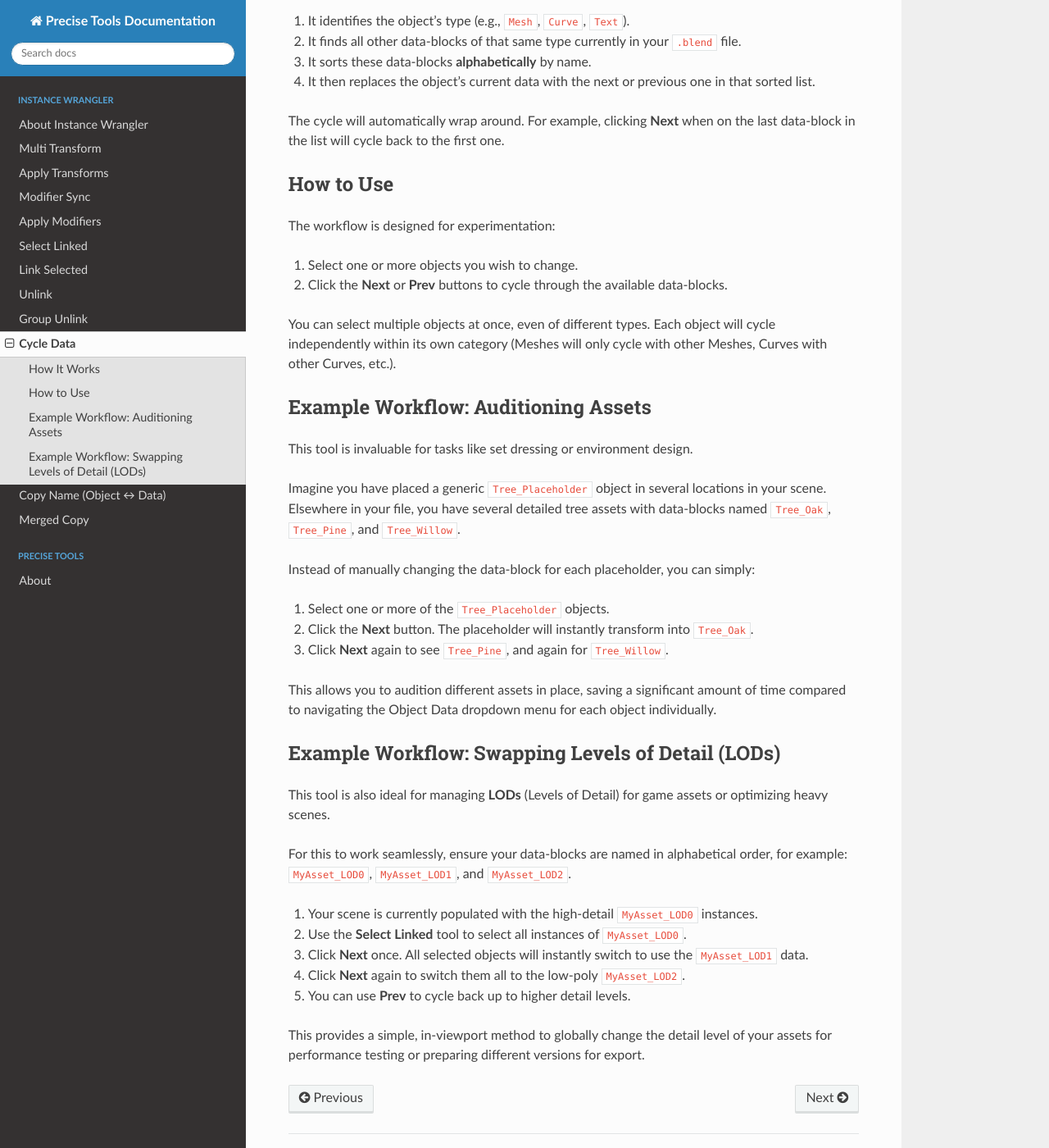
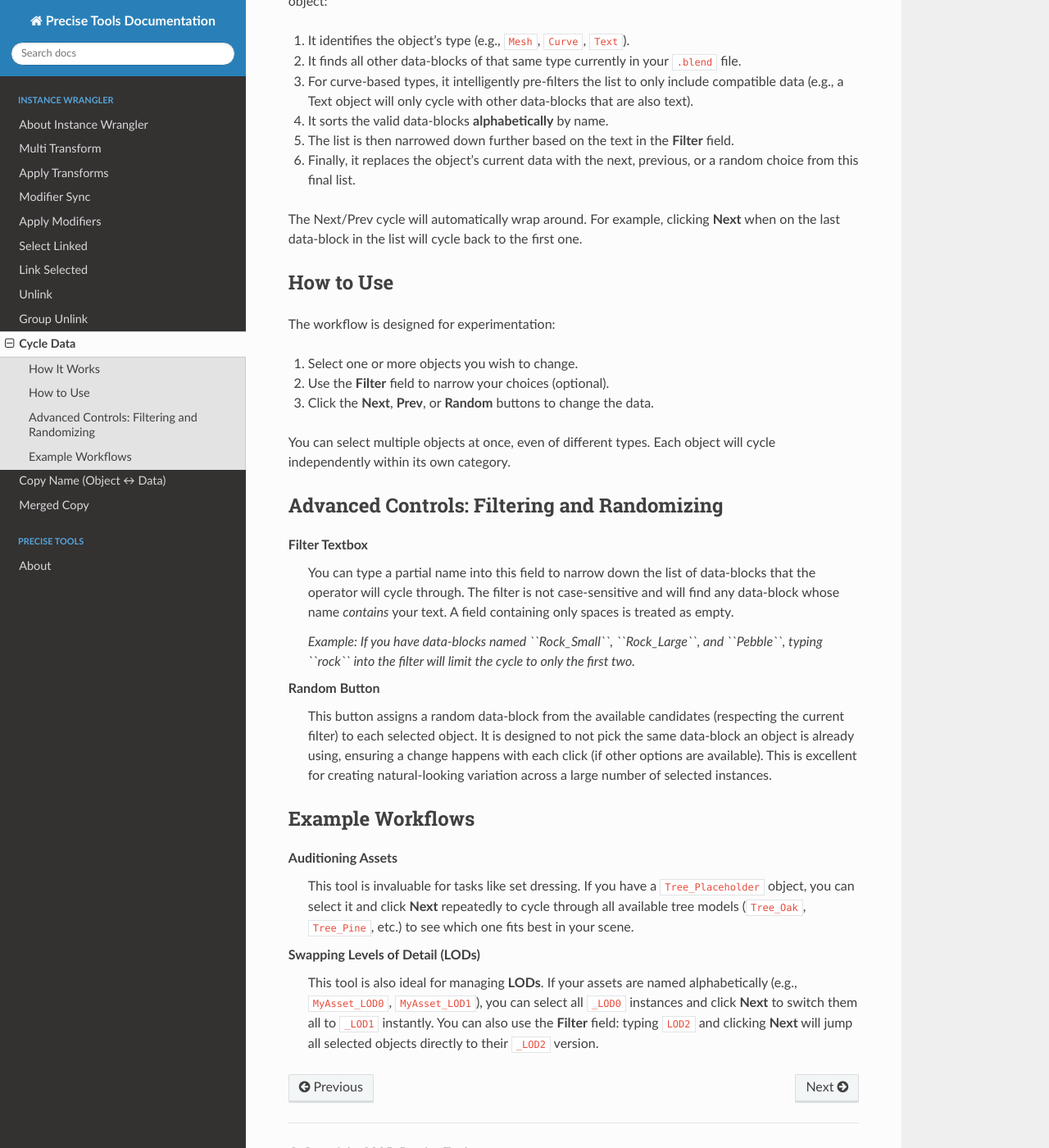
Before and after one commit to jb1981dev/Precise-Docs, a Sphinx documentation site: the page built from docs/source/instwrangler/cycledata.rst, in a window 1280 px wide and 1400 px high, scrolled down 442 px. Shown: the whole window at 82% size. Built offline with Sphinx 7.4.7 and the Read the Docs theme 3.1.0, drawn with Linux system fonts in a browser that asks for light colours; some of the changed text lies outside the part shown.

Commit message:
Update cycledata.rst

```diff
--- a/docs/source/instwrangler/cycledata.rst
+++ b/docs/source/instwrangler/cycledata.rst
@@ -1,21 +1,26 @@
+.. _cycledata:
+
+==========
 Cycle Data
 ==========
 
-The **Cycle Data** tool is a powerful feature for rapid iteration and asset swapping. It allows you to replace an object's underlying **Object Data** (like its mesh or curve geometry) with the next or previous data-block of the same type available in your Blender file.
+The **Cycle Data** tool is a powerful feature for rapid iteration and asset swapping. It allows you to replace an object's underlying **Object Data** (like its mesh or curve geometry) with another data-block of the same type available in your Blender file.
 
 Think of it as quickly trying on different versions of an asset without ever moving the object itself. The object's location, rotation, scale, and even its modifiers are all preserved; only its core data is swapped.
 
 How It Works
 ------------
 
-When you click **Next** or **Prev**, the operator performs the following steps for each selected object:
+When you click **Next**, **Prev**, or **Random**, the operator performs the following steps for each selected object:
 
 #. It identifies the object's type (e.g., ``Mesh``, ``Curve``, ``Text``).
 #. It finds all other data-blocks of that same type currently in your ``.blend`` file.
-#. It sorts these data-blocks **alphabetically** by name.
-#. It then replaces the object's current data with the next or previous one in that sorted list.
+#. For curve-based types, it intelligently pre-filters the list to only include compatible data (e.g., a Text object will only cycle with other data-blocks that are also text).
+#. It sorts the valid data-blocks **alphabetically** by name.
+#. The list is then narrowed down further based on the text in the **Filter** field.
+#. Finally, it replaces the object's current data with the next, previous, or a random choice from this final list.
 
-The cycle will automatically wrap around. For example, clicking **Next** when on the last data-block in the list will cycle back to the first one.
+The Next/Prev cycle will automatically wrap around. For example, clicking **Next** when on the last data-block in the list will cycle back to the first one.
 
 How to Use
 ----------
@@ -23,36 +28,27 @@ How to Use
 The workflow is designed for experimentation:
 
 #. Select one or more objects you wish to change.
-#. Click the **Next** or **Prev** buttons to cycle through the available data-blocks.
+#. Use the **Filter** field to narrow your choices (optional).
+#. Click the **Next**, **Prev**, or **Random** buttons to change the data.
 
-You can select multiple objects at once, even of different types. Each object will cycle independently within its own category (Meshes will only cycle with other Meshes, Curves with other Curves, etc.).
+You can select multiple objects at once, even of different types. Each object will cycle independently within its own category.
 
-Example Workflow: Auditioning Assets
-------------------------------------
+Advanced Controls: Filtering and Randomizing
+--------------------------------------------
 
-This tool is invaluable for tasks like set dressing or environment design.
+**Filter Textbox**
+    You can type a partial name into this field to narrow down the list of data-blocks that the operator will cycle through. The filter is not case-sensitive and will find any data-block whose name *contains* your text. A field containing only spaces is treated as empty.
 
-Imagine you have placed a generic ``Tree_Placeholder`` object in several locations in your scene. Elsewhere in your file, you have several detailed tree assets with data-blocks named ``Tree_Oak``, ``Tree_Pine``, and ``Tree_Willow``.
+    *Example: If you have data-blocks named ``Rock_Small``, ``Rock_Large``, and ``Pebble``, typing ``rock`` into the filter will limit the cycle to only the first two.*
 
-Instead of manually changing the data-block for each placeholder, you can simply:
+**Random Button**
+    This button assigns a random data-block from the available candidates (respecting the current filter) to each selected object. It is designed to not pick the same data-block an object is already using, ensuring a change happens with each click (if other options are available). This is excellent for creating natural-looking variation across a large number of selected instances.
 
-#. Select one or more of the ``Tree_Placeholder`` objects.
-#. Click the **Next** button. The placeholder will instantly transform into ``Tree_Oak``.
-#. Click **Next** again to see ``Tree_Pine``, and again for ``Tree_Willow``.
+Example Workflows
+-----------------
 
-This allows you to audition different assets in place, saving a significant amount of time compared to navigating the Object Data dropdown menu for each object individually.
+**Auditioning Assets**
+    This tool is invaluable for tasks like set dressing. If you have a ``Tree_Placeholder`` object, you can select it and click **Next** repeatedly to cycle through all available tree models (``Tree_Oak``, ``Tree_Pine``, etc.) to see which one fits best in your scene.
 
-Example Workflow: Swapping Levels of Detail (LODs)
---------------------------------------------------
-
-This tool is also ideal for managing **LODs** (Levels of Detail) for game assets or optimizing heavy scenes.
-
-For this to work seamlessly, ensure your data-blocks are named in alphabetical order, for example: ``MyAsset_LOD0``, ``MyAsset_LOD1``, and ``MyAsset_LOD2``.
-
-#. Your scene is currently populated with the high-detail ``MyAsset_LOD0`` instances.
-#. Use the **Select Linked** tool to select all instances of ``MyAsset_LOD0``.
-#. Click **Next** once. All selected objects will instantly switch to use the ``MyAsset_LOD1`` data.
-#. Click **Next** again to switch them all to the low-poly ``MyAsset_LOD2``.
-#. You can use **Prev** to cycle back up to higher detail levels.
-
-This provides a simple, in-viewport method to globally change the detail level of your assets for performance testing or preparing different versions for export.
+**Swapping Levels of Detail (LODs)**
+    This tool is also ideal for managing **LODs**. If your assets are named alphabetically (e.g., ``MyAsset_LOD0``, ``MyAsset_LOD1``), you can select all ``_LOD0`` instances and click **Next** to switch them all to ``_LOD1`` instantly. You can also use the **Filter** field: typing ``LOD2`` and clicking **Next** will jump all selected objects directly to their ``_LOD2`` version.
```
